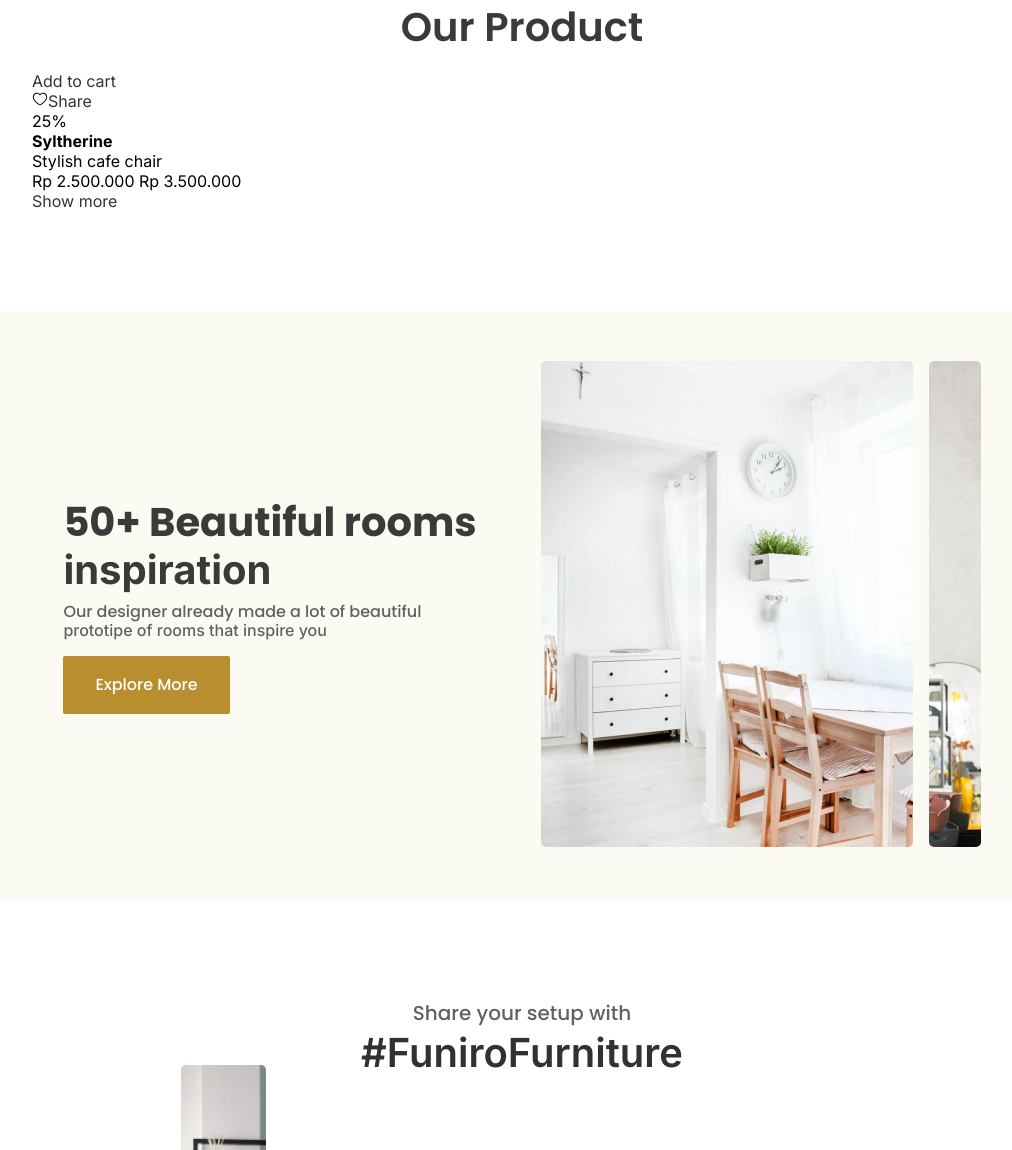
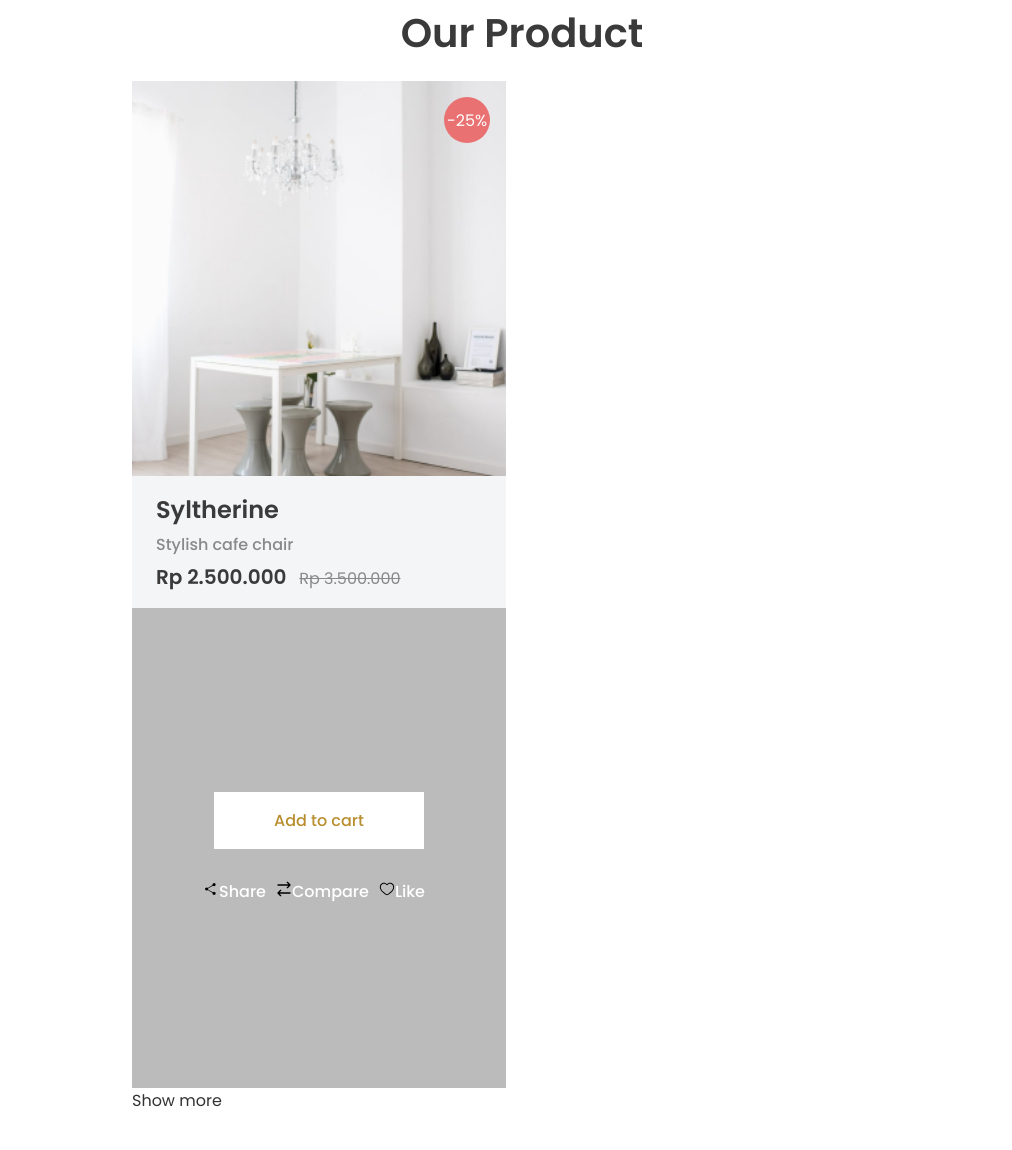
Before and after one commit to hossainpgmr/Furniro, a website: page index.html in a window 1280 px wide. Shown: the part 1650-2800 px from the top of the page, without its empty margins (118-1130 px from the left). Drawn offline with Linux system fonts and the light colour scheme.

Commit message:
product section hover effet continue

```diff
--- a/index.html
+++ b/index.html
@@ -111,21 +111,29 @@
                 <div class="product-wrap">
                     <div class="card">
                         <div class="card-img">
-                            <img src="" alt="" class="active">
-                            <div class="hover">
-                                <a href="#" class="hover-button">Add to cart</a>
-                                <div class="hover-react">
-                                    <a href="#"><span><img src="./assets/heart.svg" alt=""></span>Share</a>
-                                </div>
-                            </div>
-                            <div class="product-badge"><span>25%</span></div>
+                            <img src="./assets/product.png" alt="" class="active">
+                            <div class="product-badge"><span>-25%</span></div>
                         </div>
                         <div class="card-detail">
                             <h4>Syltherine</h4>
                             <p>Stylish cafe chair</p>
-                            <p>Rp 2.500.000 <span>Rp 3.500.000</span></p>
+                            <h5>Rp 2.500.000 <span>Rp 3.500.000</span></h5>
+                        </div>
+                        <div class="hover">
+                            <div class="hover-item">
+                                <a href="#" class="hover-button">Add to cart</a>
+                                <div class="hover-react">
+                                    <a href="#"><span><img src="./assets/share.svg" alt=""></span>Share</a>
+                                    <a href="#"><span><img src="./assets/arrow.svg" alt=""></span>Compare</a>
+                                    <a href="#"><span><img src="./assets/heart.svg" alt=""></span>Like</a>
+
+                                </div>
+                            </div>
                         </div>
                     </div>
+
+
+
                 </div>
                 <a href="#" class="button">Show more</a>
             </div>
--- a/sass/main.scss
+++ b/sass/main.scss
@@ -9,6 +9,7 @@ $secondary-bg-color: #f4f5f7;
 // extra color
 $primary-text-color: #333;
 $secondary-text-color: #898989;
+$bk-secondary: #3a3a3a;
 // align center
 $center-margin: 0 auto;
 // font family
@@ -56,7 +57,7 @@ $font-poppins: "Poppins", sans-serif;
   box-sizing: border-box;
   margin: 0;
   padding: 0;
-  font-family: $font-inter;
+  font-family: $font-poppins;
   a {
     text-decoration: none;
     color: $primary-text-color;
@@ -159,7 +160,7 @@ $font-poppins: "Poppins", sans-serif;
 }
 // product tab section start
 .product-section {
-  margin: 70px 150px;
+  margin: 70px 250px;
   h3 {
     color: #3a3a3a;
     font-family: $font-poppins;
@@ -168,6 +169,112 @@ $font-poppins: "Poppins", sans-serif;
     line-height: 120%;
     text-transform: capitalize;
     text-align: center;
+  }
+  .product-wrap {
+    margin-top: 24px;
+    display: grid;
+    grid-template-columns: repeat(auto-fill, minmax(260px, 1fr));
+    gap: 32px;
+    position: relative;
+    .card {
+      position: relative;
+      overflow: hidden;
+      .card-img {
+        position: relative;
+        width: 100%;
+        height: auto;
+        .product-badge {
+          position: absolute;
+          top: 16px;
+          right: 16px;
+          display: flex;
+          justify-content: center;
+          align-items: center;
+          width: 46px;
+          height: 46px;
+          border-radius: 50%;
+          background: #e97171;
+          color: #fff;
+          text-align: center;
+          span {
+            font-family: $font-poppins;
+            font-size: 16px;
+            font-weight: 400;
+            line-height: inherit;
+          }
+        }
+        img {
+          display: block;
+          width: 100%;
+          height: 100%;
+          background-size: cover;
+          object-fit: cover;
+        }
+      }
+      .card-detail {
+        background: #f4f5f7;
+        padding: 16px 24px;
+        h4 {
+          color: $bk-secondary;
+          font-size: 24px;
+          font-weight: 600;
+          line-height: inherit;
+        }
+        p {
+          margin-top: 5px;
+          color: $secondary-text-color;
+          font-size: 16px;
+          font-weight: 500;
+          line-height: inherit;
+        }
+        h5 {
+          margin-top: 5px;
+          color: $bk-secondary;
+          font-size: 20px;
+          font-weight: 600;
+          line-height: inherit;
+          span {
+            margin-left: 8px;
+            color: $secondary-text-color;
+            font-size: 16px;
+            font-weight: 400;
+            text-decoration: line-through;
+            text-align: center;
+          }
+        }
+      }
+      .hover {
+        display: flex;
+        justify-content: center;
+        align-items: center;
+        width: 100%;
+        height: 480px;
+        background: #6e6e6f77;
+        text-align: center;
+        .hover-button {
+          color: $base-color;
+          background: #fff;
+          padding: 16px 60px;
+          font-size: 16px;
+          font-weight: 500;
+          line-height: inherit;
+        }
+        .hover-react {
+          margin-top: 30px;
+          display: flex;
+          a {
+            display: flex;
+            justify-content: center;
+            align-items: center;
+            color: #fff;
+            margin-right: 10px;
+            font-size: 16px;
+            font-weight: 500;
+            line-height: inherit;
+          }
+        }
+      }
+    }
   }
 }
 // browse section styling start
@@ -287,19 +394,20 @@ $font-poppins: "Poppins", sans-serif;
     }
   }
 }
-img {
-  max-width: 100%;
-  height: auto;
-  object-fit: cover;
-  display: inline-block;
-  border-radius: 5px;
-}
+
 .grid-wrapper {
   display: grid;
   gap: 15px;
   grid-template-columns: repeat(auto-fill, minmax(200px, 1fr));
   grid-auto-rows: 200px;
   grid-auto-flow: dense;
+  img {
+    max-width: 100%;
+    height: auto;
+    object-fit: cover;
+    display: inline-block;
+    border-radius: 5px;
+  }
   .item1 {
     grid-row: span 2;
     display: flex;
```
Also changed, not shown: assets/arrow.svg (added), assets/product.png (added), assets/share.svg (added), css/main.css, 1 other file.
